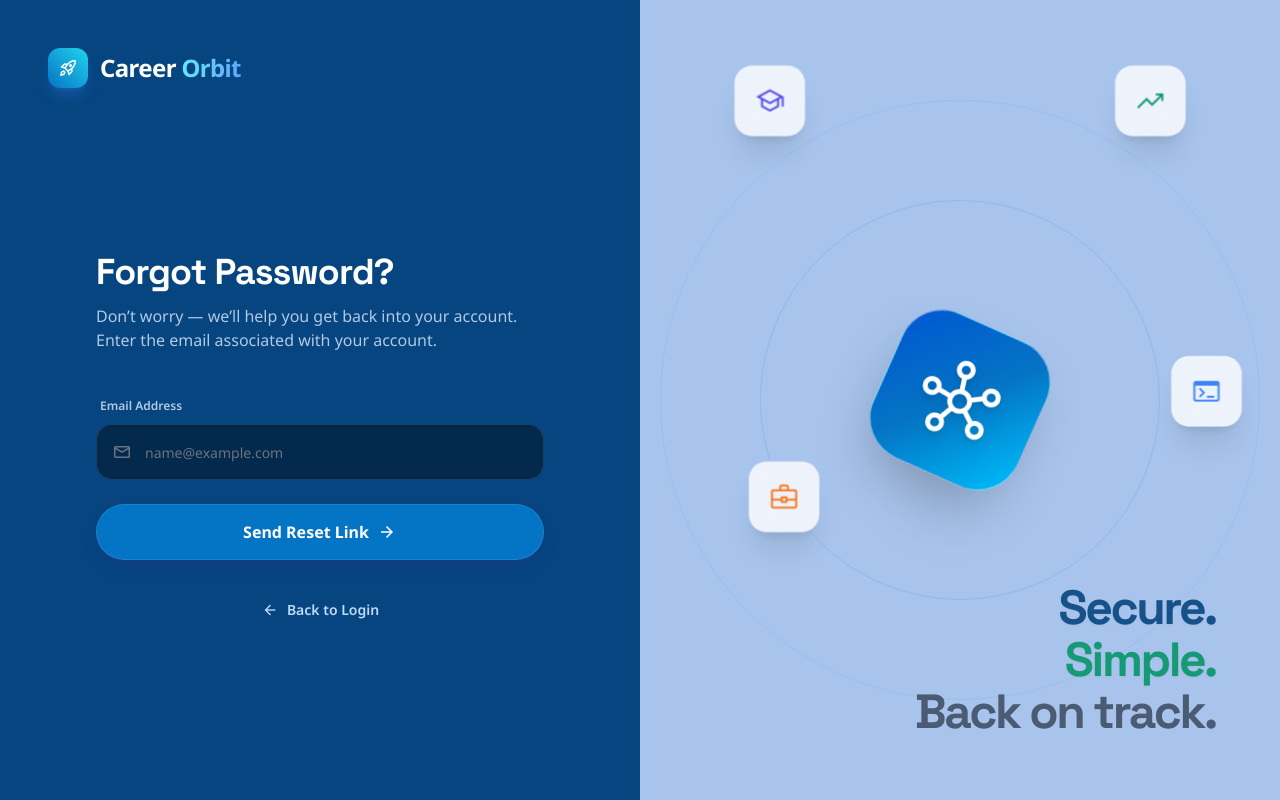
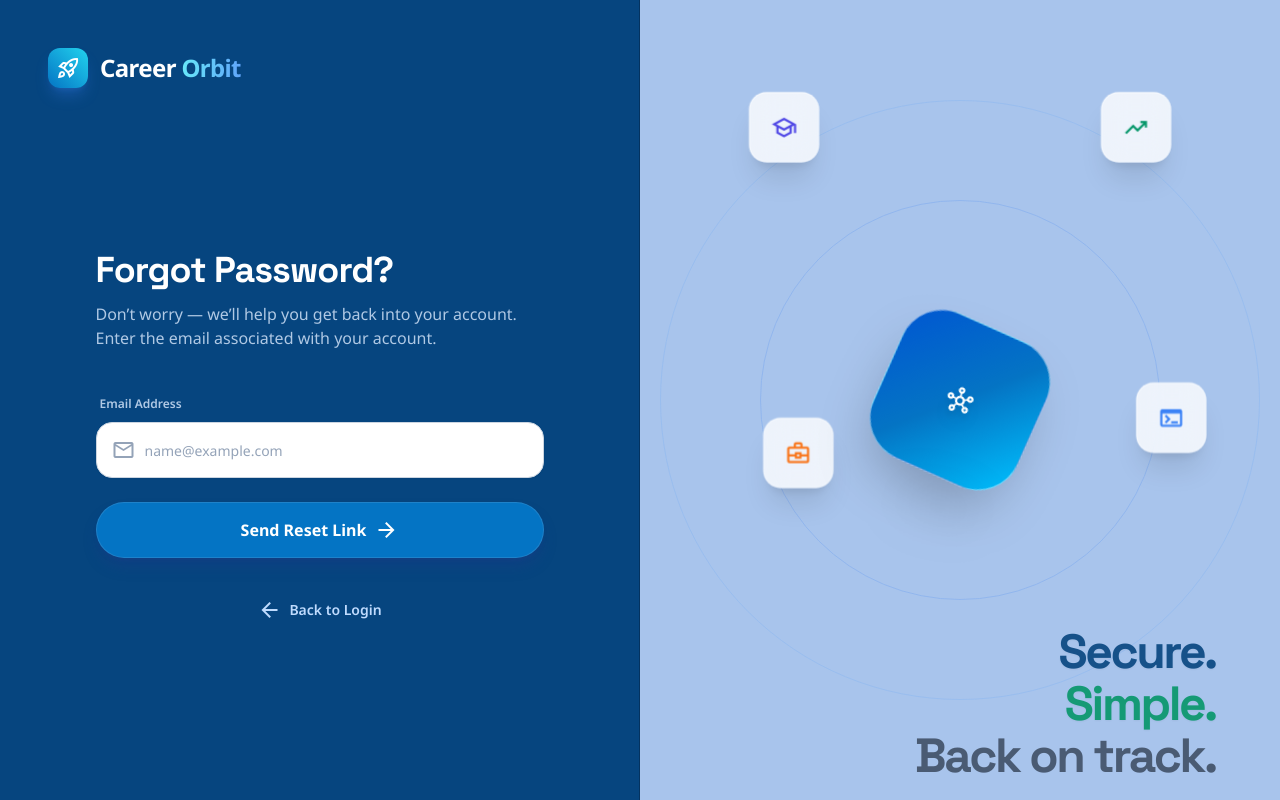
Before and after one commit to vikram-R23/Lignait-career-orbit, a React (Vite) app: page /forgot-password in a window 1280 px wide. Built offline with nearby package versions, Linux system fonts and the light colour scheme.

Commit message:
fix: stop tracking node_modules

```diff
--- a/src/pages/ForgotPassword.jsx
+++ b/src/pages/ForgotPassword.jsx
@@ -45,8 +45,8 @@ const ForgotPassword = () => {
   return (
     <div className="font-display bg-[#06457F] h-screen w-screen overflow-hidden flex flex-col lg:flex-row">
 
-      {/* LEFT PANEL: Form Section (Locked Structure) */}
-      <div className="w-full lg:w-1/2 h-full flex flex-col bg-[#06457F] relative z-10 p-6 lg:p-12 animate-fade-in">
+      {/* LEFT PANEL: Form Section */}
+      <div className="w-full lg:w-1/2 h-full flex flex-col bg-[#06457F] relative z-10 p-6 lg:p-12 animate-fade-in border-r border-[#043360]">
 
         {/* BRAND LOGO */}
         <div className="w-full flex items-center gap-3 mb-8 select-none">
@@ -73,24 +73,25 @@ const ForgotPassword = () => {
               <div className="space-y-2">
                 <label className="text-xs font-semibold text-blue-100/80 ml-1">Email Address</label>
                 <div className="relative group">
+                  {/* UPDATED INPUT: White background, dark text */}
                   <input
                     value={email}
                     onChange={(e) => {
                       setEmail(e.target.value);
                       if (status === 'error') setStatus('idle');
                     }}
-                    className={`w-full h-12 lg:h-14 bg-black/40 text-white border border-white/10 rounded-2xl px-5 pl-12 text-sm focus:ring-2 focus:ring-blue-500 outline-none transition-all placeholder-gray-500 backdrop-blur-sm ${status === 'error' ? 'border-red-500 ring-1 ring-red-500' : ''}`}
+                    className={`w-full h-12 lg:h-14 bg-white text-slate-900 border border-slate-300 rounded-2xl px-5 pl-12 text-sm focus:border-[#0474C4] focus:ring-1 focus:ring-[#0474C4] outline-none transition-all placeholder-slate-400 shadow-sm ${status === 'error' ? 'border-red-500 ring-1 ring-red-500' : ''}`}
                     placeholder="name@example.com"
                     type="email"
                     disabled={status === 'loading' || status === 'success'}
                   />
                   <div className="absolute inset-y-0 left-4 flex items-center pointer-events-none">
-                    <span className="material-symbols-outlined text-gray-500 text-[20px] group-focus-within:text-blue-400 transition-colors">mail</span>
+                    <span className="material-symbols-outlined text-slate-400 text-[20px] group-focus-within:text-[#0474C4] transition-colors">mail</span>
                   </div>
                 </div>
 
                 {status === 'error' && (
-                  <p className="text-red-400 text-xs ml-1 animate-slide-up flex items-center gap-1">
+                  <p className="text-red-300 text-xs ml-1 animate-slide-up flex items-center gap-1 font-medium">
                     <span className="material-symbols-outlined text-[14px]">error</span>
                     {errorMessage}
                   </p>
@@ -139,19 +140,19 @@ const ForgotPassword = () => {
         </div>
       </div>
 
-      {/* RIGHT PANEL: Corrected Visuals, Layering, and Non-Collapsing Layout */}
+      {/* RIGHT PANEL: Corrected Visuals */}
       <div className="hidden lg:flex w-1/2 h-full bg-[#A8C4EC] relative flex-col items-center justify-center overflow-hidden">
 
-        {/* Layer 1: Subtle Background Orbits */}
+        {/* Layer 1: Background Orbits */}
         <div className="absolute inset-0 flex items-center justify-center pointer-events-none opacity-20 z-0">
           <div className="absolute w-[400px] h-[400px] border border-blue-500 rounded-full animate-[spin_40s_linear_infinite]"></div>
           <div className="absolute w-[600px] h-[600px] border border-blue-400 rounded-full animate-[spin_60s_linear_infinite_reverse]"></div>
         </div>
 
-        {/* Layer 2: Main Visual Area (Z-10 to stay behind text) */}
+        {/* Layer 2: Main Visual Area */}
         <div className="relative w-full h-full flex items-center justify-center z-10 scale-100 lg:scale-110">
 
-          {/* CENTER LOGO: Vibrant Brand Hub */}
+          {/* CENTER LOGO */}
           <div className="relative z-20 animate-float-slow origin-center">
             <div className="w-32 h-32 lg:w-36 lg:h-36 bg-gradient-to-br from-[#0056D2] via-[#0474C4] to-[#00C2FF] rounded-[2.5rem] shadow-2xl flex items-center justify-center border border-white/40 transform rotate-12">
                <span className="material-symbols-outlined text-white text-6xl lg:text-7xl -rotate-12 drop-shadow-lg">hub</span>
@@ -159,31 +160,31 @@ const ForgotPassword = () => {
             <div className="absolute -bottom-8 left-1/2 -translate-x-1/2 w-20 h-3 bg-black/10 blur-xl rounded-full"></div>
           </div>
 
-          {/* 4 COLORFUL SURROUNDING LOGOS (Fixed corner spacing to prevent overlap) */}
+          {/* 4 SURROUNDING LOGOS */}
 
-          {/* 1. Skill/Education (Top Left) */}
-          <div className="absolute top-[12%] left-[18%] animate-float-1">
+          {/* Top Left */}
+          <div className="absolute top-[15%] left-[20%] animate-float-1">
             <div className="w-16 h-16 bg-white/80 backdrop-blur-md rounded-2xl shadow-xl flex items-center justify-center border border-white/60 transition-all hover:bg-white">
               <span className="material-symbols-outlined text-indigo-600 text-3xl font-light">school</span>
             </div>
           </div>
 
-          {/* 2. Growth/Career (Top Right) */}
-          <div className="absolute top-[12%] right-[18%] animate-float-2">
+          {/* Top Right */}
+          <div className="absolute top-[15%] right-[20%] animate-float-2">
             <div className="w-16 h-16 bg-white/80 backdrop-blur-md rounded-2xl shadow-xl flex items-center justify-center border border-white/60 transition-all hover:bg-white">
               <span className="material-symbols-outlined text-emerald-600 text-3xl font-light">trending_up</span>
             </div>
           </div>
 
-          {/* 3. Internship/Work (Bottom Left - Positioned away from text) */}
-          <div className="absolute bottom-[35%] left-[20%] animate-float-3">
+          {/* Bottom Left */}
+          <div className="absolute bottom-[40%] left-[22%] animate-float-3">
             <div className="w-16 h-16 bg-white/80 backdrop-blur-md rounded-2xl shadow-xl flex items-center justify-center border border-white/60 transition-all hover:bg-white">
               <span className="material-symbols-outlined text-orange-500 text-3xl font-light">business_center</span>
             </div>
           </div>
 
-          {/* 4. Tech/Code (Center Right - Positioned away from text) */}
-          <div className="absolute top-[45%] right-[10%] animate-float-4">
+          {/* Center Right */}
+          <div className="absolute top-[48%] right-[15%] animate-float-4">
             <div className="w-16 h-16 bg-white/80 backdrop-blur-md rounded-2xl shadow-xl flex items-center justify-center border border-white/60 transition-all hover:bg-white">
               <span className="material-symbols-outlined text-blue-500 text-3xl font-light">terminal</span>
             </div>
@@ -191,8 +192,8 @@ const ForgotPassword = () => {
 
         </div>
 
-        {/* Layer 3: Static Branding Text (Highest Z-index to ensure visibility) */}
-        <div className="absolute bottom-16 right-16 z-30 flex flex-col items-end select-none text-right pointer-events-none">
+        {/* Layer 3: Static Branding Text - MOVED DOWN to bottom-5 to avoid overlap */}
+        <div className="absolute bottom-5 right-10 lg:right-16 z-30 flex flex-col items-end select-none text-right pointer-events-none">
           <h3 className="text-[#06457F] font-black text-5xl tracking-tighter mb-1 opacity-90 drop-shadow-sm">Secure.</h3>
           <h3 className="text-emerald-600 font-black text-5xl tracking-tighter mb-1 opacity-90 drop-shadow-sm">Simple.</h3>
           <h3 className="text-slate-700 font-black text-5xl tracking-tighter opacity-80">Back on track.</h3>
@@ -201,16 +202,18 @@ const ForgotPassword = () => {
 
       {/* REFINED CSS ANIMATIONS */}
       <style dangerouslySetInnerHTML={{ __html: `
+        @import url('https://fonts.googleapis.com/css2?family=Space+Grotesk:wght@300;400;500;600;700&display=swap');
+        @import url('https://fonts.googleapis.com/css2?family=Inter:wght@300;400;500;600;700;900&display=swap');
+        @import url('https://fonts.googleapis.com/css2?family=Material+Symbols+Outlined:wght,FILL@100..700,0..1&display=swap');
+
         @keyframes fade-in { from { opacity: 0; } to { opacity: 1; } }
         @keyframes slide-up { from { opacity: 0; transform: translateY(15px); } to { opacity: 1; transform: translateY(0); } }
 
-        /* Controlled center logo float (Limited rotation to 3 degrees) */
         @keyframes float-slow {
           0%, 100% { transform: translateY(0) rotate(12deg); }
           50% { transform: translateY(-15px) rotate(15deg); }
         }
 
-        /* Calm icon movements */
         @keyframes f1 { 0%, 100% { transform: translate(0,0); } 50% { transform: translate(-5px, -10px); } }
         @keyframes f2 { 0%, 100% { transform: translate(0,0); } 50% { transform: translate(8px, -5px); } }
         @keyframes f3 { 0%, 100% { transform: translate(0,0); } 50% { transform: translate(-10px, 8px); } }
--- a/src/pages/Login.jsx
+++ b/src/pages/Login.jsx
@@ -138,16 +138,17 @@ const Login = () => {
               <div className="flex flex-col w-full group gap-1.5">
                 <span className="text-white text-xs font-semibold pl-1">Email Address</span>
                 <div className="relative">
+                  {/* UPDATED: Changed bg to white and text to slate-900 (dark) */}
                   <input
                       ref={emailInputRef}
                       name="email"
                       type="email"
                       value={email}
                       onChange={(e) => setEmail(e.target.value)}
-                      className="flex w-full rounded-xl text-white border border-[#1e3a8a] bg-[#1e1e21] focus:border-[#0474C4] focus:ring-1 focus:ring-[#0474C4] h-11 placeholder:text-gray-500 px-4 text-sm transition-all outline-none"
-                      placeholder="name@example.com"
+                      className="flex w-full rounded-xl text-slate-900 border border-slate-300 bg-white focus:border-[#0474C4] focus:ring-1 focus:ring-[#0474C4] h-11 placeholder:text-slate-400 px-4 text-sm transition-all outline-none"
+                      placeholder="Enter your email"
                   />
-                  <span onClick={focusEmail} className="material-symbols-outlined absolute right-4 top-1/2 -translate-y-1/2 text-gray-500 text-xl cursor-pointer">mail</span>
+                  <span onClick={focusEmail} className="material-symbols-outlined absolute right-4 top-1/2 -translate-y-1/2 text-slate-400 text-xl cursor-pointer hover:text-[#0474C4] transition-colors">mail</span>
                 </div>
               </div>
 
@@ -157,18 +158,19 @@ const Login = () => {
                   <a className="text-[#bae6fd] hover:text-white text-xs font-medium transition-colors cursor-pointer" href="/forgot-password">Forgot Password?</a>
                 </div>
                 <div className="relative">
+                  {/* UPDATED: Changed bg to white and text to slate-900 (dark) */}
                   <input
                       name="password"
                       type={showPassword ? "text" : "password"}
                       value={password}
                       onChange={(e) => setPassword(e.target.value)}
-                      className="flex w-full rounded-xl text-white border border-[#1e3a8a] bg-[#1e1e21] focus:border-[#0474C4] focus:ring-1 focus:ring-[#0474C4] h-11 placeholder:text-gray-500 px-4 pr-12 text-sm transition-all outline-none"
+                      className="flex w-full rounded-xl text-slate-900 border border-slate-300 bg-white focus:border-[#0474C4] focus:ring-1 focus:ring-[#0474C4] h-11 placeholder:text-slate-400 px-4 pr-12 text-sm transition-all outline-none password-input"
                       placeholder="Enter your password"
                   />
                   <button
                       type="button"
                       onClick={() => setShowPassword(!showPassword)}
-                      className="absolute right-4 top-1/2 -translate-y-1/2 text-gray-500 hover:text-white transition-colors"
+                      className="absolute right-4 top-1/2 -translate-y-1/2 text-slate-400 hover:text-[#0474C4] transition-colors"
                   >
                       <span className="material-symbols-outlined text-xl">{showPassword ? 'visibility' : 'visibility_off'}</span>
                   </button>
@@ -273,7 +275,11 @@ const Login = () => {
         @import url('https://fonts.googleapis.com/css2?family=Inter:wght@300;400;500;600;700;900&display=swap');
         @import url('https://fonts.googleapis.com/css2?family=Material+Symbols+Outlined:wght,FILL@100..700,0..1&display=swap');
 
-        .password-input::-ms-reveal, .password-input::-ms-clear { display: none !important; }
+        /* Force hide MS Edge/IE reveal button */
+        .password-input::-ms-reveal,
+        .password-input::-ms-clear {
+          display: none !important;
+        }
 
         .float-icon-enhanced {
             display: flex; align-items: center; justify-content: center;
```
